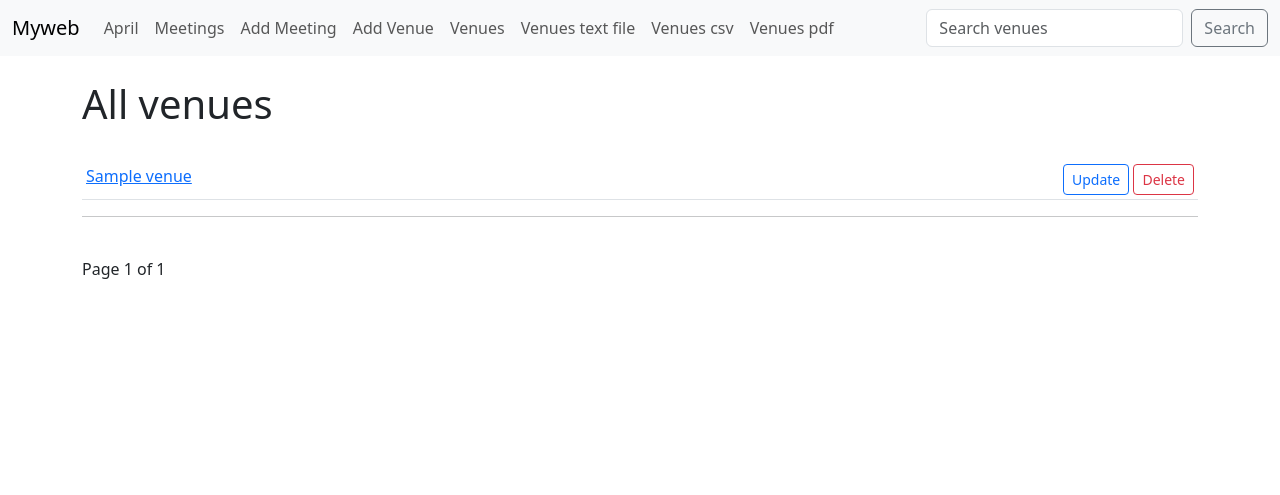
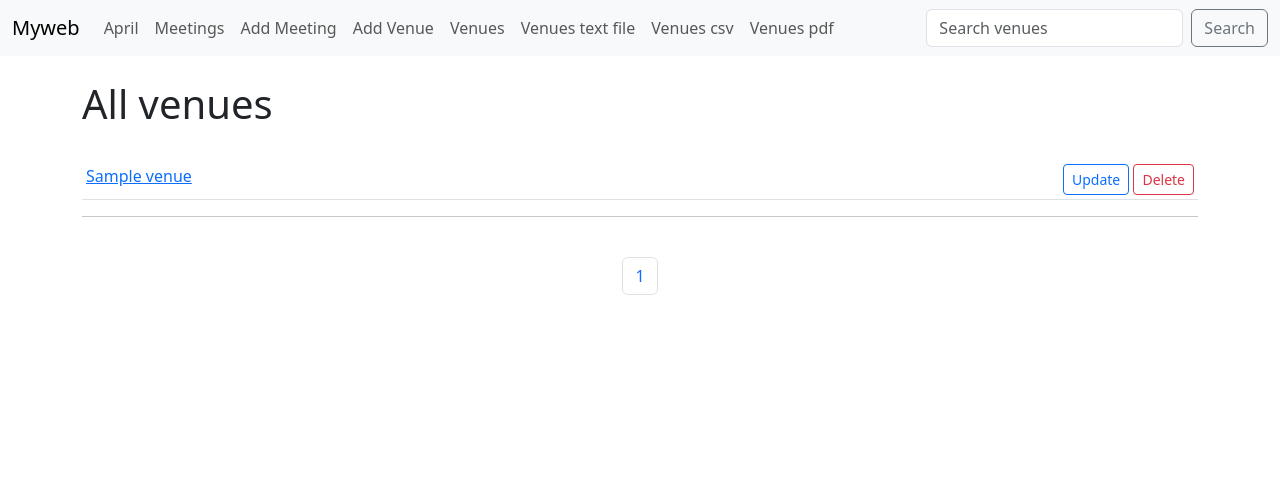
Before and after one commit to Anglbor/Myvenue, a Django app: page /venues_all in a window 1280 px wide. Shown: the top 495 px of the page. Run offline with Django 4.2, Linux system fonts and the light colour scheme; tables that the repository leaves empty hold one stand-in row (values such as "Sample post").

Commit message:
update to the code

```diff
--- a/myweb/meeet_app/templates/meet_app/navbar.html
+++ b/myweb/meeet_app/templates/meet_app/navbar.html
@@ -35,6 +35,7 @@
           <a class="nav-link" href="{% url 'venue_pdf' %}">Venues pdf</a>
         </li>
 
+
       </ul>
       <form class="d-flex" method="POST" action="{% url 'search_venues' %}">
           {% csrf_token %}
--- a/myweb/meeet_app/templates/meet_app/venue_list.html
+++ b/myweb/meeet_app/templates/meet_app/venue_list.html
@@ -27,21 +27,32 @@
 <!--    number pages {{ venues.paginator.num_pages }}-->
 
     <hr><br/>
-
+<nav aria-label="Page navigation example">
+  <ul class="pagination justify-content-center">
 
     {% if venues.has_previous %}
-        <a href="?page=1">&laquo First page</a>
-        <a href="?page={{ venues.previous_page_number }}">Previous page</a>
+        <li class="page-item"><a class="page-link" href="?page=1">&laquo First page</a></li>
+<!--        <li class="page-item disabled"><a class="page-link" href="?page=1">Previous page</a></li>-->
+        <li class="page-item"><a class="page-link" href="?page={{venues.previous_page_number}}">Previous page</a></li>
 
     {% endif %}
 
-    Page {{venues.number}} of {{venues.paginator.num_pages }}
+<!--    <li class="page-item disabled"><a class="page-link" href="#" >Page {{venues.number}} of {{venues.paginator.num_pages}}</a></li>-->
+        {% for n in numbrs %}
+
+        <li class="page-item"><a class="page-link" href="?page={{forloop.counter}}">{{forloop.counter}}</a></li>
+
+         {% endfor %}
+
 
     {% if venues.has_next %}
-        <a href="?page={{venues.next_page_number}}">Next page</a>
-        <a href="?page={{venues.paginator.num_pages }}">&raquo Last page</a>
+        <li class="page-item"><a class="page-link" href="?page={{venues.next_page_number}}">Next page</a></li>
+        <li class="page-item"><a class="page-link" href="?page={{venues.paginator.num_pages }}">&raquo Last page</a></li>
 
     {% endif %}
+
+   </ul>
+</nav>
 
 
 </center>
--- a/myweb/meeet_app/views.py
+++ b/myweb/meeet_app/views.py
@@ -18,10 +18,8 @@ from reportlab.lib.pagesizes import letter
 from django.core.paginator import Paginator
 
 
-
-
 def venue_pdf(request):
-    #create bytestream buffer
+    # create bytestream buffer
     bufr = io.BytesIO()
     # create canvas
     can = canvas.Canvas(bufr, pagesize=letter, bottomup=0)
@@ -37,10 +35,9 @@ def venue_pdf(request):
     # for line in lines:
     #     textobject.textLine(line)
 
-
     # venues from model
     venues = Venue.objects.all()
-    lines =[]
+    lines = []
     for venue in venues:
         lines.append(f'Venue name : {venue.name}')
         lines.append(f'Venue address : {venue.address}')
@@ -60,7 +57,6 @@ def venue_pdf(request):
     bufr.seek(0)
 
     return FileResponse(bufr, as_attachment=True, filename='venue.pdf')
-
 
 
 def venue_csv(request):
@@ -88,8 +84,7 @@ def venue_tekst(request):
     # lines = ['klkkok \n'
     #          'jkllp']
 
-    lines =[]
-
+    lines = []
     venues = Venue.objects.all()
     for venue in venues:
         lines.append(f'{venue.name}\n{venue.address}\n{venue.zip_code}\n{venue.phone}\n{venue.web}\n{venue.email}\n\n\n\n')
@@ -103,6 +98,7 @@ def delete_meet(request, meet_id):
     meet.delete()
     return redirect('meets')
 
+
 def update_meet(request, meet_id):
     meet = Meet.objects.get(pk=meet_id)
     form = MeetForm(request.POST or None, instance=meet)
@@ -113,6 +109,7 @@ def update_meet(request, meet_id):
     ctx = {'meet': meet,
            'form': form}
     return render(request, 'meet_app/update_meet.html', ctx)
+
 
 def add_meet(request):
     submitted = False
@@ -146,6 +143,7 @@ def update_venue(request, venue_id):
            'form': form}
     return render(request, 'meet_app/update_venue.html', ctx)
 
+
 def search_venues(request):
     if request.method == 'POST':
         searched_venue = request.POST['searched_venue']
@@ -155,10 +153,12 @@ def search_venues(request):
     else:
         return render(request, 'meet_app/search_venues.html')
 
+
 def venue_show(request, venue_id):
     venue = Venue.objects.get(pk=venue_id)
     ctx = {'venue': venue}
     return render(request, 'meet_app/venue_show.html', ctx)
+
 
 def venues_all(request):
     # venue_list = Venue.objects.all().order_by('name')
@@ -170,9 +170,11 @@ def venues_all(request):
     pg = Paginator(Venue.objects.all(), 2)
     page = request.GET.get('page')
     venues = pg.get_page(page)
+    numbrs = 'a' * venues.paginator.num_pages
 
     ctx = {'venue_list': venue_list,
-           'venues': venues}
+           'venues': venues,
+           'numbrs': numbrs}
     return render(request, 'meet_app/venue_list.html', ctx)
 
 
@@ -198,17 +200,17 @@ def meets_all(request):
 
 
 def home(request, month=datetime.now().strftime('%B'), year=datetime.now().year):
-    name ='Anna'
+    name = 'Anna'
     month = month.title()
     # convert string to number
     month_number = list(calendar.month_name).index(month)
-    month_number =int(month_number)
+    month_number = int(month_number)
 
     calen = HTMLCalendar().formatmonth(year, month_number)
 
     now = datetime.now()
     year_now = now.year
-    time =now.strftime('%I:%M:%p')
+    time = now.strftime('%I:%M:%p')
 
     return render(request, 'meet_app/home.html',
                   {'month': month,
--- a/myweb/myweb/settings.py
+++ b/myweb/myweb/settings.py
@@ -27,7 +27,8 @@ INSTALLED_APPS = [
     'django.contrib.sessions',
     'django.contrib.messages',
     'django.contrib.staticfiles',
-    'meeet_app'
+    'meeet_app',
+
 ]
 
 MIDDLEWARE = [
--- a/myweb/myweb/urls.py
+++ b/myweb/myweb/urls.py
@@ -1,22 +1,14 @@
-"""myweb URL Configuration
-
-The `urlpatterns` list routes URLs to views. For more information please see:
-    https://docs.djangoproject.com/en/4.1/topics/http/urls/
-Examples:
-Function views
-    1. Add an import:  from my_app import views
-    2. Add a URL to urlpatterns:  path('', views.home, name='home')
-Class-based views
-    1. Add an import:  from other_app.views import Home
-    2. Add a URL to urlpatterns:  path('', Home.as_view(), name='home')
-Including another URLconf
-    1. Import the include() function: from django.urls import include, path
-    2. Add a URL to urlpatterns:  path('blog/', include('blog.urls'))
-"""
 from django.contrib import admin
 from django.urls import path, include
 
 urlpatterns = [
     path('admin/', admin.site.urls),
     path('', include('meeet_app.urls')),
+
 ]
+
+
+# admin titel change
+admin.site.site_header = "My Web administration"
+admin.site.site_title = "Browser title"
+admin.site.index_title = "Welcome to administration..."
```
